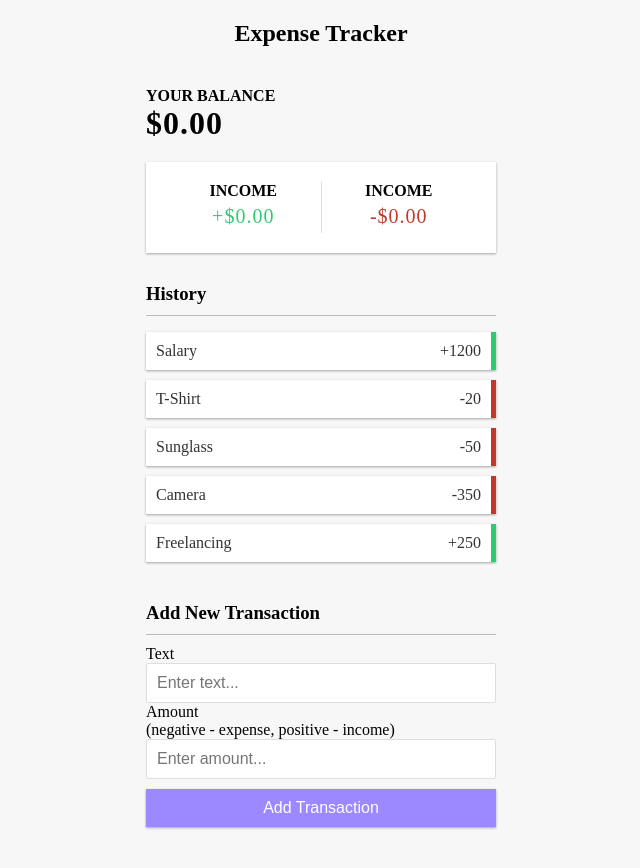
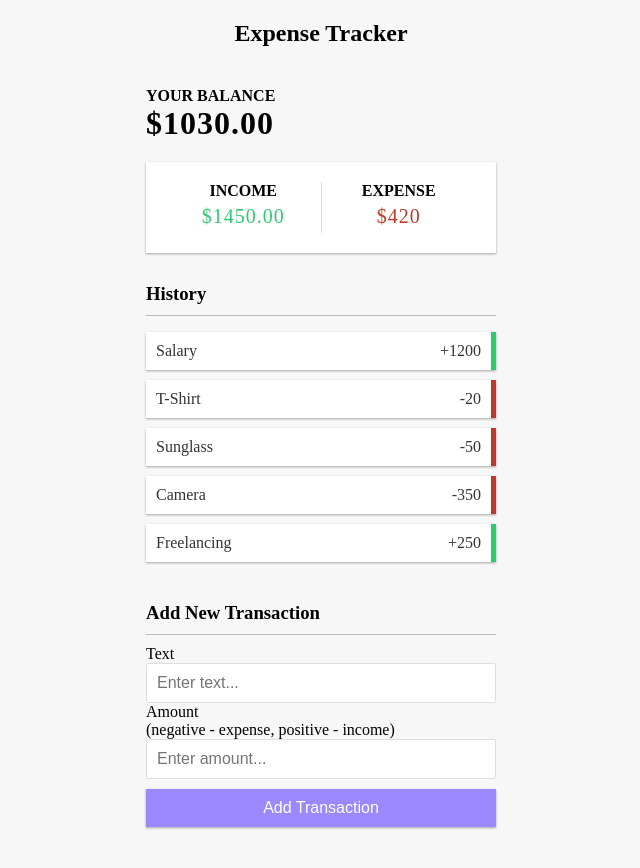
Before and after one commit to naimahassan43/Expense-Tracker, a plain HTML site: page index.html in a window 1280 px wide. Shown: the whole page, without its empty margins (319-959 px from the left). Drawn offline with Linux system fonts and the light colour scheme.

Commit message:
calculate income,expense,total balace and upadating into DOM

```diff
--- a/app.js
+++ b/app.js
@@ -30,10 +30,26 @@ function addToDom(transaction) {
   item.innerHTML = `${transaction.text}<span>${sign}${Math.abs(transaction.amount)}</span> <button class="delete-btn">x</button>`;
   list.appendChild(item);
 }
+//Update balance
+function updateBalance() {
+//  extract amount from transactions
+  const amounts = transactions.map(transaction => transaction.amount);
+  // calculate total balance
+  const total = amounts.reduce((acc, item) => (acc += item), 0).toFixed(2);
 
+  //calculate income
+  const income = amounts.filter(item => item > 0).reduce((acc, item) =>(acc+= item),0).toFixed(2);
+  // calculate expense
+  const expense = Math.abs(amounts.filter(item => item < 0).reduce((acc, item) => (acc += item), 0).toFixed(2));
+  //updating balance into DOM
+  balance.innerText = `$${total}`;
+  moneyPlus.innerText = `$${ income }`;
+  moneyMinus.innerText = `$${expense}`;
+}
 //Initialize app
 function init() {
   list.innerHTML = '';
   transactions.forEach(addToDom);
+  updateBalance();
 }
 init();
--- a/index.html
+++ b/index.html
@@ -20,7 +20,7 @@
       </div>
 
       <div>
-        <h4>Income</h4>
+        <h4>Expense</h4>
         <p id="money-minus" class="money minus" >-$0.00</p>
       </div>
     </div>
```
